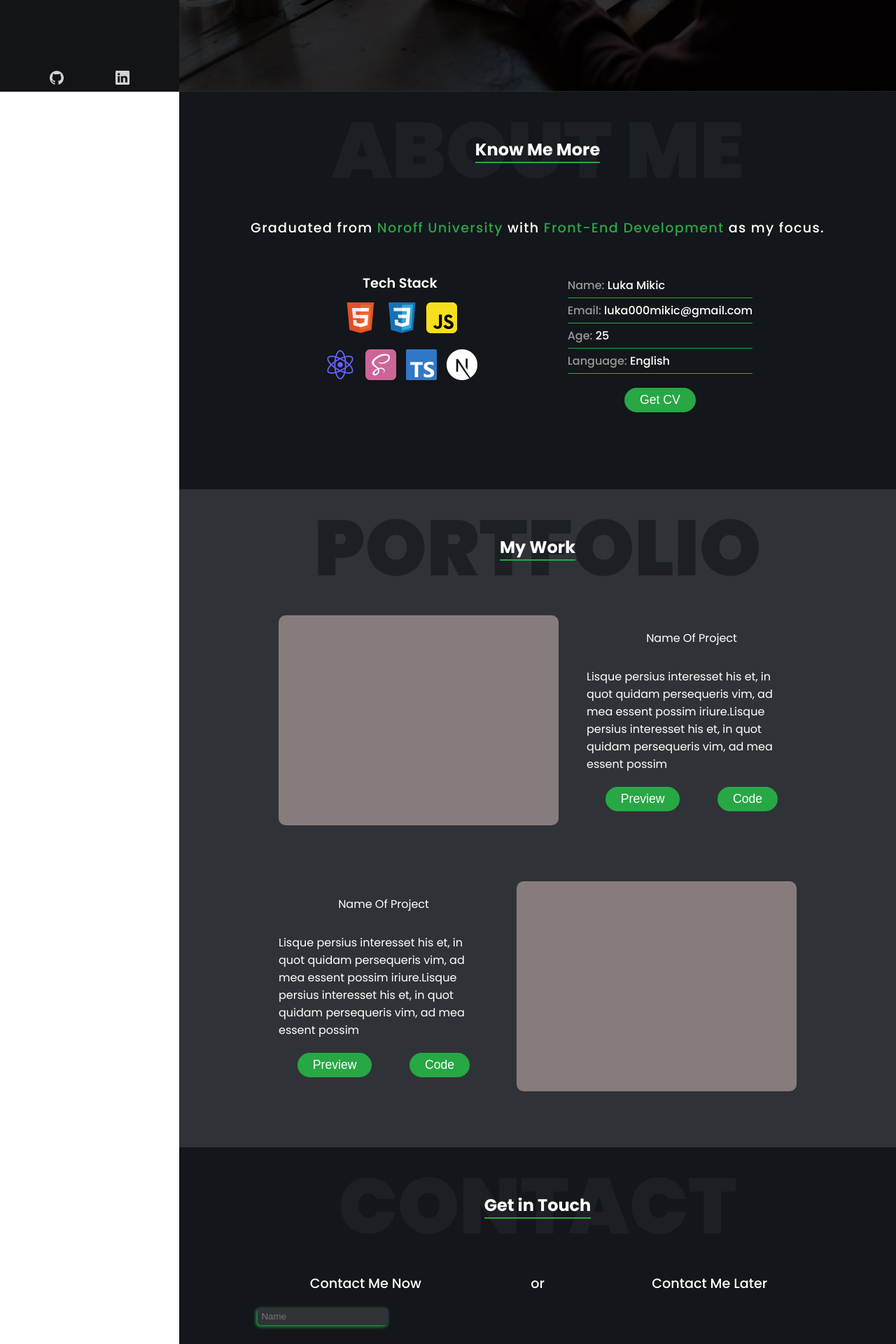
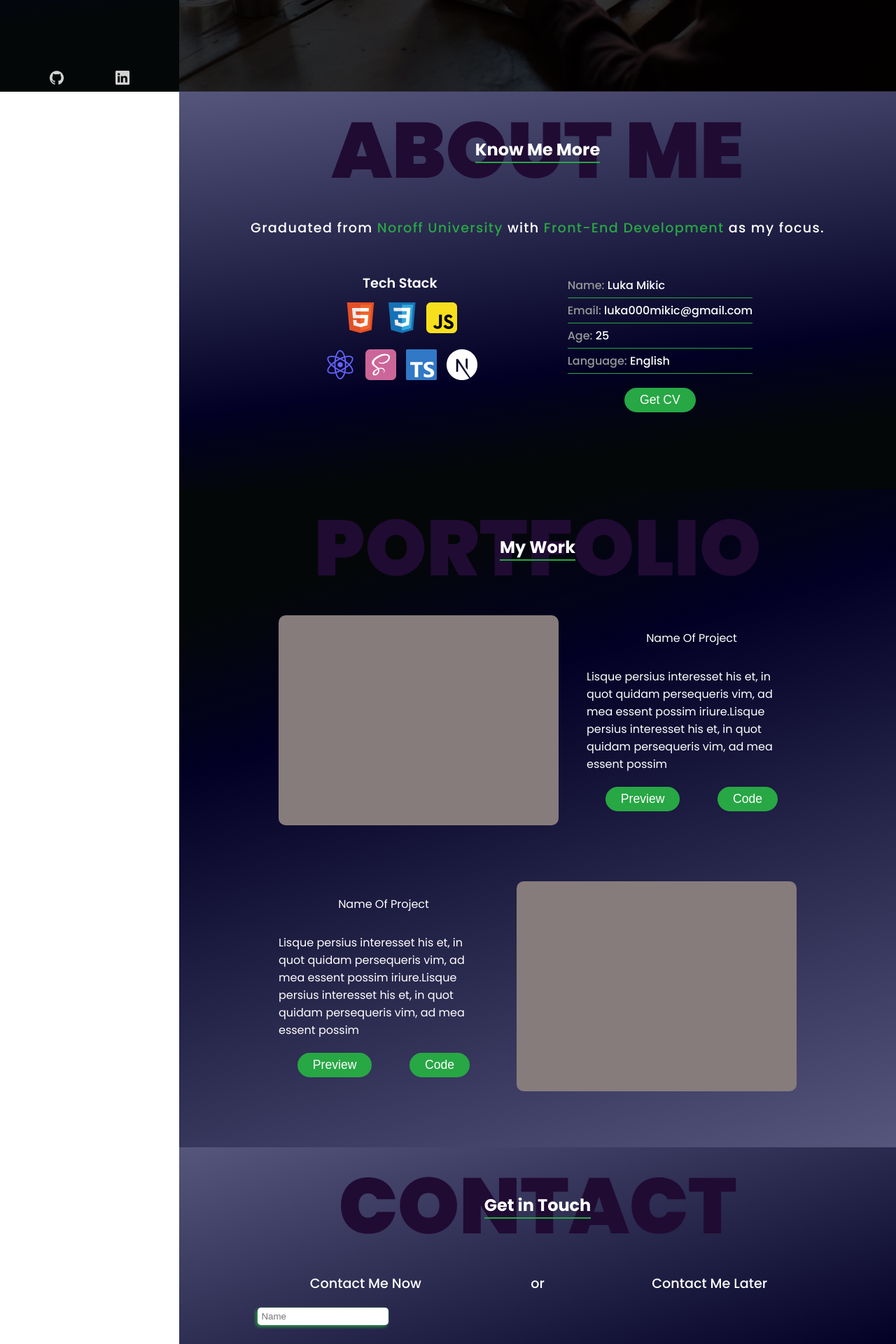
Before and after one commit to dr-Luka/portfolio, a React (Create React App) app: page / in a window 1280 px wide. Shown: the part 669-2589 px from the top of the page at 70% size. Built offline with nearby package versions, Linux system fonts and the light colour scheme.

Commit message:
Gradients

```diff
--- a/src/styles/partials/about.scss
+++ b/src/styles/partials/about.scss
@@ -1,5 +1,5 @@
 .about{
-	background-color: $bg-color-dark;
+	background: $bg-color-dark;
 	display: flex;
 	flex-direction: column;
 	align-items: center;
--- a/src/styles/partials/contact.scss
+++ b/src/styles/partials/contact.scss
@@ -1,5 +1,5 @@
 .contact {
-	background-color: $bg-color-dark;
+	background: $bg-color-gradient1;
 	color: $text-color-white;
 	font-weight: 500;
 	display: flex;
--- a/src/styles/partials/footer.scss
+++ b/src/styles/partials/footer.scss
@@ -1,5 +1,5 @@
 .footer {
-	background: radial-gradient(circle, hsla(0, 0%, 14%, 1) 0%, hsla(0, 0%, 0%, 1) 100%);
+	background: $bg-color-footer;
 	color: $text-color-white;
 	display: flex;
 	justify-content: space-between;
--- a/src/styles/partials/nav.scss
+++ b/src/styles/partials/nav.scss
@@ -1,5 +1,5 @@
 nav{
-	background-color: $bg-color-nav-footer;
+	background: $bg-color-nav;
 	height: 100vh;
 	width: 20%;
 	display: flex;
--- a/src/styles/partials/portfolio.scss
+++ b/src/styles/partials/portfolio.scss
@@ -1,5 +1,5 @@
 .portfolio {
-	background-color: $bg-color-light;
+	background: $bg-color-light;
 	display: flex;
 	flex-direction: column;
 	align-items: center;
--- a/src/styles/partials/variables.scss
+++ b/src/styles/partials/variables.scss
@@ -1,13 +1,20 @@
 // Colors
-$bg-color-nav-footer: #121417;
-$bg-color-dark: #13161A;
-$bg-color-light: #2F3337;
+
+$bg-color-dark: linear-gradient(173deg, rgba(86, 86, 125, 1) 0%, rgba(2, 0, 36, 1) 67%, rgba(4, 7, 8, 1) 85%);
+$bg-color-light: linear-gradient(343deg, rgba(86, 86, 125, 1) 0%, rgba(2, 0, 36, 1) 67%, rgba(4, 7, 8, 1) 85%);
+$bg-color-gradient1:linear-gradient(343-180deg, rgba(86, 86, 125, 1) 0%, rgba(2, 0, 36, 1) 67%, rgba(4, 7, 8, 1) 85%);
+$bg-color-nav: linear-gradient(83+90deg, rgba(86, 86, 125, 1) 0%, rgba(2, 0, 36, 1) 67%, rgba(4, 7, 8, 1) 85%);
+$bg-color-footer: linear-gradient(83+90deg, rgba(86, 86, 125, 1) 0%, rgba(2, 0, 36, 1) 67%, rgba(4, 7, 8, 1) 85%);
+
 
 $text-color-white: #fff;
-$text-color-Dgray: #1C2024;
+$text-color-Dgray: #200b33;
 $text-color-Lgray: #999999;
 
 $accent-color-green: #28A745;
 
 // Fonts
 $font-1: 'Poppins', sans-serif;
+
+// background: rgb(86, 86, 125);
+// background:
```
